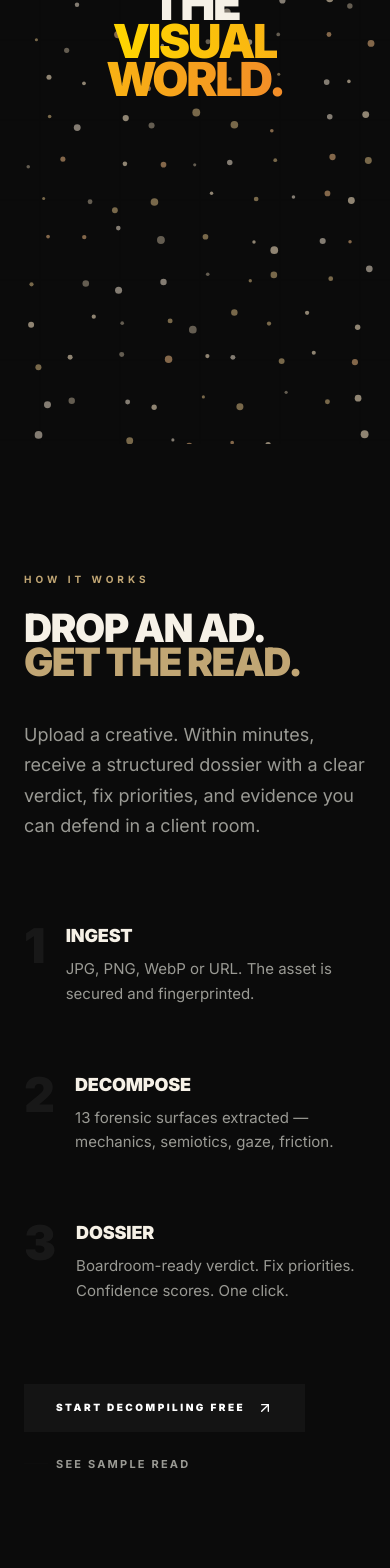
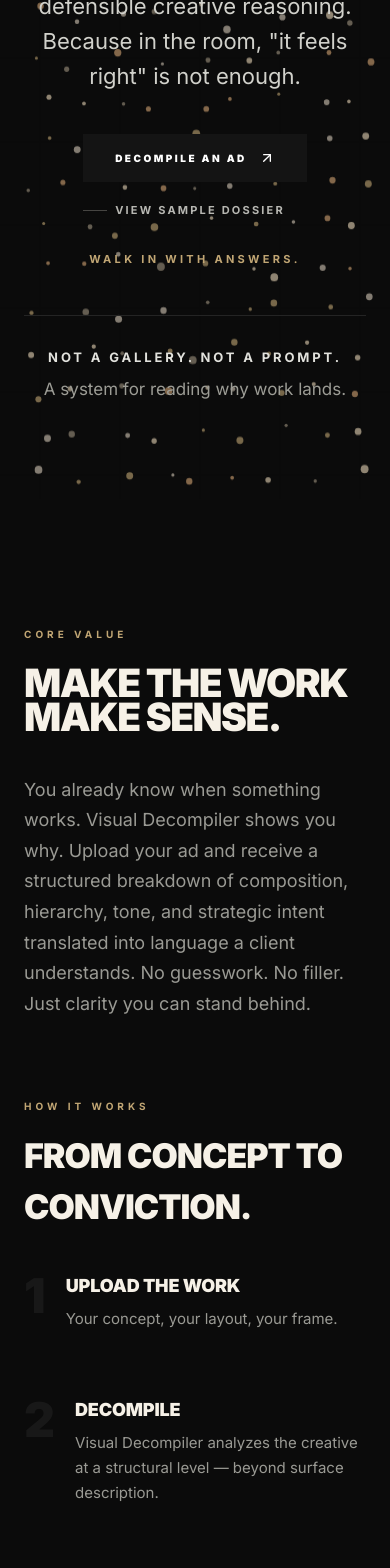
Before and after one commit to popvisly/visual-decompiler, a Next.js app: page / in a window 390 px wide. Shown: the part 400-1968 px from the top of the page. Built offline with nearby package versions, Linux system fonts and the light colour scheme; no server answers.

Commit message:
Reframe homepage copy for agency-grade pitch-room positioning

```diff
--- a/src/app/page.tsx
+++ b/src/app/page.tsx
@@ -9,7 +9,7 @@ import FooterStartNow from '@/components/marketing/FooterStartNow';
 export default function HomePage() {
     return (
         <main>
-            <UnifiedSovereignHeader forceDark primaryCta={{ label: 'Open Sample Read', href: '/share/sample-dossier' }} />
+            <UnifiedSovereignHeader forceDark primaryCta={{ label: 'Decompile an Ad', href: '/ingest' }} />
             <CinematicHero />
             <HowItWorks />
             <NeuralMapSection />
--- a/src/components/marketing/CinematicHero.tsx
+++ b/src/components/marketing/CinematicHero.tsx
@@ -1,12 +1,15 @@
 "use client";
 
 import { useEffect, useState } from "react";
+import Link from "next/link";
+import { ArrowUpRight } from "lucide-react";
 import ParticleField from "@/components/marketing/ParticleField";
+import { SAMPLE_DOSSIER_HREF } from "@/lib/sample-dossier";
 
 export default function CinematicHero() {
     const [typedIdx, setTypedIdx] = useState(0);
     const [showCursor, setShowCursor] = useState(true);
-    const TOTAL_CHARS = 27; // "DECOMPILE THE\nVISUAL WORLD."
+    const TOTAL_CHARS = 18; // "SEE THE\nINVISIBLE."
 
     useEffect(() => {
         const startTimeout = setTimeout(() => {
@@ -27,7 +30,7 @@ export default function CinematicHero() {
         return () => clearTimeout(startTimeout);
     }, []);
 
-    const fullText = "DECOMPILE THE\nVISUAL WORLD.";
+    const fullText = "SEE THE\nINVISIBLE.";
     const visibleText = fullText.substring(0, typedIdx);
     const [line1, line2] = visibleText.split("\n");
     const hasLine2 = visibleText.includes("\n");
@@ -53,6 +56,40 @@ export default function CinematicHero() {
                             <span className="inline-block w-[6px] h-[0.85em] bg-[#FFD600] ml-[4px] -mb-2 animate-pulse" />
                         )}
                     </h1>
+
+                    <p className="mt-10 max-w-[900px] text-[22px] leading-[1.6] text-[#D1D1CB] lg:text-[28px]">
+                        Visual Decompiler helps creatives, strategists, and brands analyze ads with structured visual intelligence — turning instinct into clear, defensible creative reasoning. Because in the room, "it feels right" is not enough.
+                    </p>
+
+                    <div className="mt-10 flex flex-col gap-5 sm:flex-row sm:items-center">
+                        <Link
+                            href="/ingest"
+                            className="inline-flex items-center gap-3 bg-[#141414] px-8 py-4 text-[10px] font-black uppercase tracking-[0.25em] text-white transition hover:bg-[#C1A674] hover:text-[#141414]"
+                        >
+                            Decompile an Ad
+                            <ArrowUpRight size={16} />
+                        </Link>
+                        <Link
+                            href={SAMPLE_DOSSIER_HREF}
+                            className="inline-flex items-center gap-2 text-[11px] font-bold uppercase tracking-[0.2em] text-[#B7B7B2] transition hover:text-[#F6F1E7]"
+                        >
+                            <span className="w-6 h-px bg-[#F6F1E7]/25" />
+                            View Sample Dossier
+                        </Link>
+                    </div>
+
+                    <p className="mt-8 text-[11px] font-bold uppercase tracking-[0.3em] text-[#C1A674]">
+                        Walk in with answers.
+                    </p>
+
+                    <div className="mt-12 w-full border-t border-[#242424] pt-8">
+                        <p className="text-[13px] font-bold uppercase tracking-[0.22em] text-[#E2E2DD]">
+                            Not a gallery. Not a prompt.
+                        </p>
+                        <p className="mt-2 text-[17px] leading-[1.6] text-[#9C9C95]">
+                            A system for reading why work lands.
+                        </p>
+                    </div>
                 </div>
             </div>
         </section>
--- a/src/components/marketing/DossierPreview.tsx
+++ b/src/components/marketing/DossierPreview.tsx
@@ -17,14 +17,13 @@ export default function DossierPreview() {
                     transition={{ duration: 1, ease: [0.16, 1, 0.3, 1] }}
                 >
                     <p className="text-[10px] font-bold uppercase tracking-[0.4em] text-[#C1A674] mb-6">
-                        What you get back
+                        Features for agencies
                     </p>
                     <h2 className="text-[10vw] lg:text-[72px] font-black leading-[0.88] tracking-[-0.04em] uppercase text-[#F6F1E7] max-w-[16ch] mb-10">
-                        Not vibes.<br />
-                        <span className="text-[#C1A674]">Structured judgment.</span>
+                        Presentation-ready output.
                     </h2>
                     <p className="text-[18px] leading-[1.7] text-[#9a9a94] max-w-[520px]">
-                        A dossier with a verdict, prioritized fixes, confidence scores, and evidence-separated claims. Built to hold up in a client room.
+                        Creative intelligence, strategic interpretation, dossier export, white label mode, and a private vault. Built for internal reviews, client rooms, and campaign-level decision-making.
                     </p>
                 </motion.div>
 
@@ -40,7 +39,7 @@ export default function DossierPreview() {
                     <div className="flex items-center justify-between pb-6 border-b border-[#222] mb-8">
                         <div className="flex items-center gap-3">
                             <div className="w-2 h-2 rounded-full bg-[#C1A674]" />
-                            <span className="text-[9px] font-bold uppercase tracking-[0.3em] text-[#C1A674]">Sample Dossier</span>
+                            <span className="text-[9px] font-bold uppercase tracking-[0.3em] text-[#C1A674]">Agency Dossier</span>
                         </div>
                         <span className="text-[10px] font-bold text-[#9a9a94]">CHANEL No.5</span>
                     </div>
@@ -120,7 +119,7 @@ export default function DossierPreview() {
                         href={SAMPLE_DOSSIER_HREF}
                         className="inline-flex items-center gap-2 text-[11px] font-bold uppercase tracking-[0.2em] text-[#F6F1E7] transition hover:text-[#C1A674]"
                     >
-                        Open full sample dossier
+                        View Sample Dossier
                         <ArrowUpRight size={16} />
                     </Link>
                 </motion.div>
--- a/src/components/marketing/FooterStartNow.tsx
+++ b/src/components/marketing/FooterStartNow.tsx
@@ -79,16 +79,16 @@ export default function FooterStartNow() {
                     transition={{ duration: 1, ease: [0.16, 1, 0.3, 1] }}
                 >
                     <p className="text-[10px] font-bold uppercase tracking-[0.4em] text-[#C1A674] mb-8">
-                        Get started
+                        Final CTA
                     </p>
                     <h2 className="font-black leading-[0.88] tracking-[-0.05em] text-[#F6F1E7] uppercase mb-10"
                         style={{ fontSize: 'clamp(48px, 9vw, 100px)' }}
                     >
-                        Bring in the frame.<br />
-                        <span className="text-[#C1A674]">Get the creative read.</span>
+                        Don't just present the work.<br />
+                        <span className="text-[#C1A674]">Explain it.</span>
                     </h2>
                     <p className="text-[18px] leading-[1.7] text-[#9a9a94] max-w-[480px]">
-                        Built for art directors, designers, strategists, founders, and teams who need language for what the work is doing before the room moves on.
+                        Decompile your next ad before anyone else does.
                     </p>
                 </motion.div>
 
@@ -100,18 +100,18 @@ export default function FooterStartNow() {
                     className="mt-16 flex flex-col sm:flex-row items-start sm:items-center gap-6"
                 >
                     <a
-                        href={SAMPLE_DOSSIER_HREF}
+                        href="/ingest"
                         className="inline-flex items-center gap-3 bg-[#141414] px-8 py-4 text-[10px] font-black uppercase tracking-[0.25em] text-white transition hover:bg-[#C1A674] hover:text-[#F6F1E7]"
                     >
-                        Open Sample Read
+                        Decompile an Ad
                         <ArrowUpRight size={16} />
                     </a>
                     <a
-                        href="/ingest"
+                        href={SAMPLE_DOSSIER_HREF}
                         className="inline-flex items-center gap-2 text-[11px] font-bold uppercase tracking-[0.2em] text-[#9a9a94] transition hover:text-[#F6F1E7]"
                     >
                         <span className="w-6 h-px bg-[#141414]/20" />
-                        Start Decompiling Free
+                        View Sample Dossier
                     </a>
                 </motion.div>
             </div>
@@ -130,7 +130,7 @@ export default function FooterStartNow() {
             {/* ── FOOTER BAR ── */}
             <div className="mx-auto max-w-[1200px] px-6 py-8 sm:px-8 lg:px-10 border-t border-[#222]">
                 <div className="flex flex-col items-start justify-between gap-8 lg:flex-row lg:items-center">
-                    <Logo sublabel="VISUAL JUDGMENT FOR WORKING CREATIVES" forceDark={false} className="scale-[0.85] origin-left" />
+                    <Logo sublabel="CREATIVE INTELLIGENCE, MADE READABLE." forceDark={false} className="scale-[0.85] origin-left" />
                     <div className="flex flex-wrap items-center gap-x-6 gap-y-2">
                         {[
                             { label: 'About', href: '/about' },
--- a/src/components/marketing/HowItWorks.tsx
+++ b/src/components/marketing/HowItWorks.tsx
@@ -2,7 +2,7 @@
 
 import { motion } from 'framer-motion';
 import Link from 'next/link';
-import { ArrowUpRight, ArrowDown } from 'lucide-react';
+import { ArrowUpRight } from 'lucide-react';
 import { SAMPLE_DOSSIER_HREF } from '@/lib/sample-dossier';
 
 export default function HowItWorks() {
@@ -17,23 +17,27 @@ export default function HowItWorks() {
                     transition={{ duration: 1, ease: [0.16, 1, 0.3, 1] }}
                 >
                     <p className="text-[10px] font-bold uppercase tracking-[0.4em] text-[#C1A674] mb-6">
-                        How it works
+                        Core Value
                     </p>
                     <h2 className="text-[10vw] lg:text-[72px] font-black leading-[0.88] tracking-[-0.04em] uppercase text-[#F6F1E7] max-w-[14ch] mb-10">
-                        Drop an ad.<br />
-                        <span className="text-[#C1A674]">Get the read.</span>
+                        Make the work make sense.
                     </h2>
                     <p className="text-[18px] leading-[1.7] text-[#9a9a94] max-w-[520px]">
-                        Upload a creative. Within minutes, receive a structured dossier with a clear verdict, fix priorities, and evidence you can defend in a client room.
+                        You already know when something works. Visual Decompiler shows you why. Upload your ad and receive a structured breakdown of composition, hierarchy, tone, and strategic intent translated into language a client understands. No guesswork. No filler. Just clarity you can stand behind.
                     </p>
                 </motion.div>
 
-                {/* Three simple steps */}
-                <div className="mt-20 grid grid-cols-1 md:grid-cols-3 gap-16 lg:gap-12">
+                {/* How it works */}
+                <div className="mt-20 mb-10">
+                    <p className="text-[10px] font-bold uppercase tracking-[0.4em] text-[#C1A674] mb-4">How it works</p>
+                    <p className="text-[34px] font-black uppercase tracking-[-0.03em] text-[#F6F1E7]">From concept to conviction.</p>
+                </div>
+
+                <div className="mt-0 grid grid-cols-1 md:grid-cols-3 gap-16 lg:gap-12">
                     {[
-                        { n: '1', title: 'Ingest', detail: 'JPG, PNG, WebP or URL. The asset is secured and fingerprinted.' },
-                        { n: '2', title: 'Decompose', detail: '13 forensic surfaces extracted — mechanics, semiotics, gaze, friction.' },
-                        { n: '3', title: 'Dossier', detail: 'Boardroom-ready verdict. Fix priorities. Confidence scores. One click.' },
+                        { n: '1', title: 'Upload the Work', detail: 'Your concept, your layout, your frame.' },
+                        { n: '2', title: 'Decompile', detail: 'Visual Decompiler analyzes the creative at a structural level — beyond surface description.' },
+                        { n: '3', title: 'Present with Authority', detail: 'Receive a clear, structured read you can use in pitch decks, internal reviews, or client conversations.' },
                     ].map((step, idx) => (
                         <motion.div
                             key={step.n}
@@ -64,7 +68,7 @@ export default function HowItWorks() {
                         href="/ingest"
                         className="inline-flex items-center gap-3 bg-[#141414] px-8 py-4 text-[10px] font-black uppercase tracking-[0.25em] text-white transition hover:bg-[#C1A674] hover:text-[#F6F1E7]"
                     >
-                        Start Decompiling Free
+                        Decompile an Ad
                         <ArrowUpRight size={16} />
                     </Link>
                     <Link
@@ -72,7 +76,7 @@ export default function HowItWorks() {
                         className="inline-flex items-center gap-2 text-[11px] font-bold uppercase tracking-[0.2em] text-[#9a9a94] transition hover:text-[#F6F1E7]"
                     >
                         <span className="w-6 h-px bg-[#141414]/20" />
-                        See sample read
+                        View Sample Dossier
                     </Link>
                 </motion.div>
             </div>
--- a/src/components/marketing/NeuralMapSection.tsx
+++ b/src/components/marketing/NeuralMapSection.tsx
@@ -1,8 +1,6 @@
 'use client';
 
 import { motion } from 'framer-motion';
-import Link from 'next/link';
-import { ArrowUpRight } from 'lucide-react';
 import NeuralParticleHero from './NeuralParticleHero';
 
 export default function NeuralMapSection() {
@@ -18,14 +16,13 @@ export default function NeuralMapSection() {
                     className="mb-12"
                 >
                     <p className="text-[10px] font-bold uppercase tracking-[0.4em] text-[#C1A674] mb-6">
-                        The intelligence layer
+                        Platform frame
                     </p>
                     <h2 className="text-[10vw] lg:text-[72px] font-black leading-[0.88] tracking-[-0.04em] uppercase text-[#F6F1E7] max-w-[14ch] mb-10">
-                        13 dimensions.<br />
-                        <span className="text-[#C1A674]">Working together.</span>
+                        A complete creative intelligence system.
                     </h2>
                     <p className="text-[18px] leading-[1.7] text-[#9a9a94] max-w-[520px]">
-                        Trigger mechanics connect to semiotic subtext. Gaze routing flows into persuasion density. The read is only as strong as the connections between the surfaces.
+                        Public Gateway, Secure Access, Intelligence Vault, and Workspace Diagnostics. One system for decompiling work, organizing insight, and comparing what shifts across campaigns.
                     </p>
                 </motion.div>
 
--- a/src/components/marketing/WhyDifferent.tsx
+++ b/src/components/marketing/WhyDifferent.tsx
@@ -6,24 +6,24 @@ import { ArrowUpRight } from 'lucide-react';
 
 const COMPARISONS = [
     {
-        label: 'Ad Repositories · Meta Library, TikTok Creative Center',
-        they: 'Show you what ads exist.',
-        vd: 'We read why the creative persuades, what to keep, and what to fix next.',
+        label: 'Pre-Pitch Refinement',
+        they: 'Pressure-test your work before it leaves the building.',
+        vd: 'Arrive with sharper, defensible reasoning before the first slide is on screen.',
     },
     {
-        label: 'Ad-Spy & Spend Tools · Pathmatics, SimilarWeb',
-        they: 'Track distribution, budget, and placement.',
-        vd: 'We complement spend data with creative causality and execution-level direction.',
+        label: 'Client Presentation',
+        they: 'Walk in with clear reasoning behind every visual decision.',
+        vd: 'Move the room from opinion to aligned direction, faster.',
     },
     {
-        label: 'AI Ad Generators · Flair, Munch',
-        they: 'Produce more ads, faster.',
+        label: 'Internal Reviews',
+        they: 'Align teams with shared, structured language instead of taste debates.',
         vd: 'We don\'t generate. We diagnose, critique, and direct quality.',
     },
     {
-        label: 'ChatGPT · Ask a general AI to "review this ad"',
-        they: 'Broad observations in casual language.',
-        vd: 'Standardized analysis, vault memory, and client-presentable output.',
+        label: 'Campaign Analysis',
+        they: 'Break down competitor or reference work beyond surface-level inspiration.',
+        vd: 'Identify what changes across campaigns and why it matters strategically.',
     },
 ];
 
@@ -38,11 +38,10 @@ export default function WhyDifferent() {
                     transition={{ duration: 1, ease: [0.16, 1, 0.3, 1] }}
                 >
                     <p className="text-[10px] font-bold uppercase tracking-[0.4em] text-[#C1A674] mb-6">
-                        Why VD
+                        Use cases
                     </p>
                     <h2 className="text-[10vw] lg:text-[72px] font-black leading-[0.88] tracking-[-0.04em] uppercase text-[#F6F1E7] max-w-[14ch] mb-10">
-                        Every tool shows <br />you <span className="text-[#C1A674]">what.</span><br />
-                        We read <span className="text-[#C1A674]">why.</span>
+                        Built for the moments<br />that <span className="text-[#C1A674]">matter.</span>
                     </h2>
                 </motion.div>
 
@@ -81,7 +80,7 @@ export default function WhyDifferent() {
                         href="/ingest"
                         className="inline-flex items-center gap-3 bg-[#141414] px-8 py-4 text-[10px] font-black uppercase tracking-[0.25em] text-white transition hover:bg-[#C1A674] hover:text-[#F6F1E7]"
                     >
-                        Start Decompiling Free
+                        Decompile an Ad
                         <ArrowUpRight size={16} />
                     </Link>
                 </motion.div>
```
